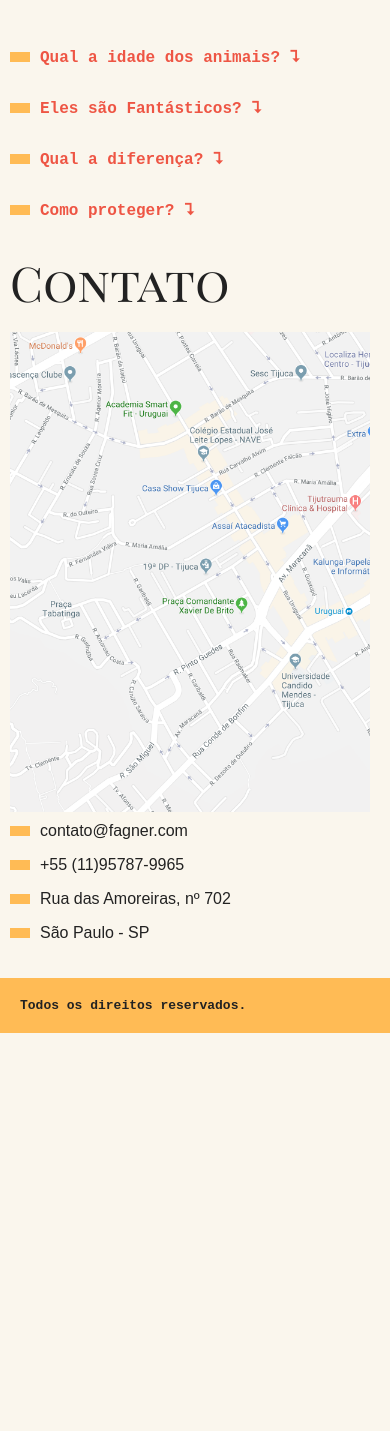
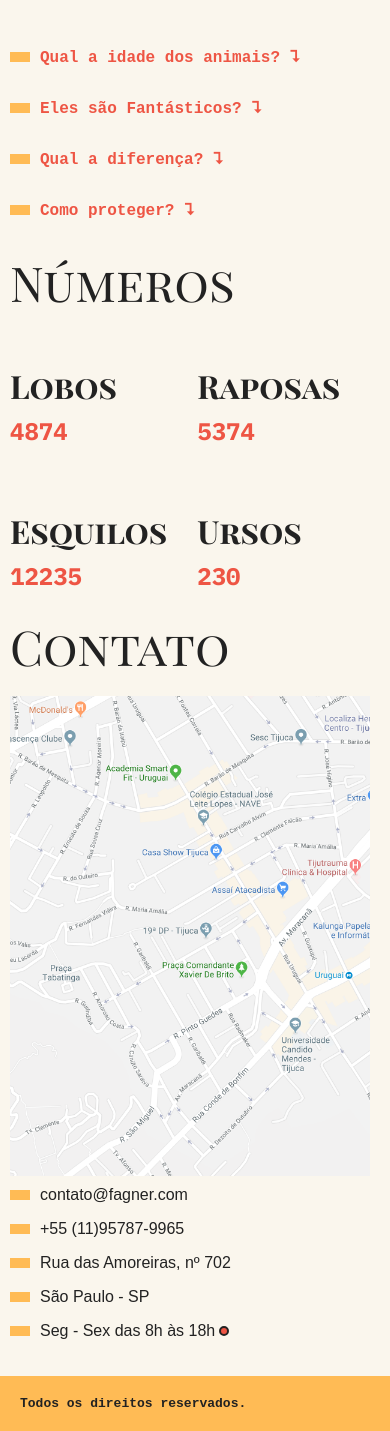
Before and after one commit to FagnerTds/Treinamento-js, a plain HTML site: page Animais-fantasticos/index.html in a window 390 px wide. Shown: the part 734-2165 px from the top of the page. Before the commit the page ends 1767 px from the top, so only its background shows below. Drawn offline with Linux system fonts and the light colour scheme; a web font is replaced by a local one.

Commit message:
Animação números, animação data

```diff
--- a/Animais-fantasticos/css/geral.css
+++ b/Animais-fantasticos/css/geral.css
@@ -1,53 +1,61 @@
-@import url('https://fonts.googleapis.com/css2?family=IBM+Plex+Mono:ital,wght@0,100;0,200;0,300;0,400;0,500;0,600;0,700;1,100;1,200;1,300;1,400;1,500;1,600;1,700&display=swap');
+@import url("https://fonts.googleapis.com/css2?family=IBM+Plex+Mono:ital,wght@0,100;0,200;0,300;0,400;0,500;0,600;0,700;1,100;1,200;1,300;1,400;1,500;1,600;1,700&display=swap");
 
 html {
   scroll-behavior: smooth;
 }
 
-body, h1, h2, ul, li, p, dl, dt, dd{
+body,
+h1,
+h2,
+ul,
+li,
+p,
+dl,
+dt,
+dd {
   margin: 0px;
   padding: 0px;
 }
 
-img{
+img {
   display: block;
   max-width: 100%;
 }
 
-ul{
+ul {
   list-style: none;
 }
 
-body{
+body {
   background: #faf6ed;
   color: #222;
   -webkit-font-smoothing: antialiased;
 }
 
-.grid-container{
+.grid-container {
   display: grid;
-  grid-template-columns: 1fr 120px minmax(300px,800px) 1fr;
+  grid-template-columns: 1fr 120px minmax(300px, 800px) 1fr;
 }
 
-body.dark{
+body.dark {
   background: #1f1f1f;
   color: #faf6ed;
 }
 
-.menu{
+.menu {
   grid-column: 3/5;
   margin-top: 2rem;
   margin-bottom: 2rem;
   background: #fb5;
 }
 
-.menu ul{
+.menu ul {
   display: flex;
   flex-wrap: wrap;
   padding: 10px;
 }
 
-.menu li a{
+.menu li a {
   display: block;
   padding: 15px 10px;
   margin-right: 10px;
@@ -56,11 +64,11 @@ body.dark{
   font-family: monospace;
   font-weight: bold;
   text-transform: uppercase;
-  font-size: .875rem;
-  letter-spacing: .1rem;
+  font-size: 0.875rem;
+  letter-spacing: 0.1rem;
 }
 
-.grid-section{
+.grid-section {
   grid-column: 2/4;
   width: 100%;
   box-sizing: border-box;
@@ -71,27 +79,26 @@ body.dark{
   margin-bottom: 4rem;
 }
 
-.titulo{
-  font-family: 'Playfair Display SC';
+.titulo {
+  font-family: "Playfair Display SC";
   font-size: 6rem;
   line-height: 1;
-  font-weight: normal ;
+  font-weight: normal;
   margin-bottom: 1rem;
   grid-column: 1 / 4;
 }
 
-.animais h2{
+.animais h2 {
   font-family: monospace;
   font-size: 1rem;
   text-transform: uppercase;
-  letter-spacing: .1rem;
+  letter-spacing: 0.1rem;
   margin-bottom: 1rem;
   color: #e54;
-
 }
 
-.animais h2::before{
-  content: '';
+.animais h2::before {
+  content: "";
   display: inline-block;
   width: 40px;
   height: 10px;
@@ -99,72 +106,71 @@ body.dark{
   background: #fb5;
 }
 
-.animais p{
+.animais p {
   font-family: Arial, Helvetica, sans-serif;
   line-height: 1.2;
   margin-bottom: 1rem;
-  font-size: .9rem;
+  font-size: 0.9rem;
 }
 
-.animais-lista{
+.animais-lista {
   height: 370px;
   overflow-y: scroll;
   grid-column: 2;
 }
 
-.animais-lista li{
+.animais-lista li {
   cursor: pointer;
 }
 
-.animais-lista::-webkit-scrollbar{
+.animais-lista::-webkit-scrollbar {
   width: 18px;
 }
 
-.animais-lista::-webkit-scrollbar-thumb{
+.animais-lista::-webkit-scrollbar-thumb {
   background: #fb5;
   border-left: 4px solid #faf6ed;
   border-right: 4px solid #faf6ed;
 }
 
-.animais-lista::-webkit-scrollbar-track{
+.animais-lista::-webkit-scrollbar-track {
   background: #faf6ed;
 }
 
-.animais-lista.dark::-webkit-scrollbar-thumb{
+.animais-lista.dark::-webkit-scrollbar-thumb {
   background: #fb5;
   border-left: 4px solid #1f1f1f;
   border-right: 4px solid #1f1f1f;
 }
 
-.animais-lista.dark::-webkit-scrollbar-track{
+.animais-lista.dark::-webkit-scrollbar-track {
   background: #1f1f1f;
 }
 
-.animais-descricao{
+.animais-descricao {
   grid-column: 3;
 }
 
-.animais-descricao section{
+.animais-descricao section {
   margin-bottom: 3rem;
 }
 
-.faq-lista{
+.faq-lista {
   grid-column: 2/4;
 }
 
-.faq-lista dt{
+.faq-lista dt {
   font-family: monospace;
   font-weight: bold;
   margin-top: 2rem;
-  margin-bottom: .5rem;
+  margin-bottom: 0.5rem;
   color: #e54;
   font-size: 1rem;
   cursor: pointer;
-
 }
 
-.faq-lista dt::before{
-  content: '';
+.faq-lista dt::before {
+  content: "";
   display: inline-block;
   height: 10px;
   width: 20px;
@@ -172,27 +178,27 @@ body.dark{
   background: #fb5;
 }
 
-.faq-lista dd{
+.faq-lista dd {
   font-family: Arial, Helvetica, sans-serif;
-  margin-bottom: .5rem;
+  margin-bottom: 0.5rem;
   margin-left: 30px;
 }
 
-.mapa{
+.mapa {
   grid-column: 2;
 }
 
-.dados{
+.dados {
   grid-column: 3;
 }
 
-.dados li{
+.dados li {
   margin-bottom: 1rem;
   font-family: Arial, Helvetica, sans-serif;
 }
 
-.dados li::before{
-  content: '';
+.dados li::before {
+  content: "";
   display: inline-block;
   height: 10px;
   width: 20px;
@@ -200,7 +206,7 @@ body.dark{
   background: #fb5;
 }
 
-.copy{
+.copy {
   grid-column: 3/5;
   margin-bottom: 2rem;
   background: #fb5;
@@ -212,107 +218,123 @@ body.dark{
   font-weight: bold;
 }
 
-@media (max-width: 700px){
-  .grid-container{
+@media (max-width: 700px) {
+  .grid-container {
     grid-template-columns: 1fr;
   }
-  .menu, .grid-section, .copy{
+  .menu,
+  .grid-section,
+  .copy {
     grid-column: 1;
   }
-  .grid-section{
+  .grid-section {
     grid-template-columns: 100px 1fr;
     gap: 10px;
     margin-bottom: 10px;
   }
-  .animais-lista{
+  .animais-lista {
     grid-column: 1;
-
   }
-  .faq-lista, .dados, .mapa{
+  .faq-lista,
+  .dados,
+  .mapa {
     grid-column: 1/3;
   }
-  .titulo{
+  .titulo {
     font-size: 3rem;
   }
-  .menu{
+  .menu {
     margin-top: 0px;
     margin-bottom: 0px;
   }
-  .copy{
+  .copy {
     margin-bottom: 0px;
   }
 }
 
-.js [data-tab="content"] section{
+.js [data-tab="content"] section {
   display: none;
 }
 
-[data-tab="content"] section.ativo{
+[data-tab="content"] section.ativo {
   display: block !important;
 }
-[data-tab="content"] section.ativo.show-rigth{
-  animation: show-rigth .5s forwards;
+[data-tab="content"] section.ativo.show-rigth {
+  animation: show-rigth 0.5s forwards;
 }
-[data-tab="content"] section.ativo{
-  animation: show-down .5s forwards;
+[data-tab="content"] section.ativo {
+  animation: show-down 0.5s forwards;
 }
 
-@keyframes show-rigth{
-  from{
+@keyframes show-rigth {
+  from {
     opacity: 0;
-    transform: translate3d(-30px,0,0);
+    transform: translate3d(-30px, 0, 0);
   }
-  to{
+  to {
     opacity: 1;
-    transform: translate3d(0,0,0);
+    transform: translate3d(0, 0, 0);
   }
 }
-@keyframes show-down{
-  from{
+@keyframes show-down {
+  from {
     opacity: 0;
-    transform: translate3d(0px,-30px,0);
+    transform: translate3d(0px, -30px, 0);
   }
-  to{
+  to {
     opacity: 1;
-    transform: translate3d(0,0,0);
+    transform: translate3d(0, 0, 0);
   }
 }
 
-.js [data-anime="accordion"] dd{
+.js [data-anime="accordion"] dd {
   display: none;
 }
-[data-anime="accordion"] dd.ativo{
+[data-anime="accordion"] dd.ativo {
   display: block;
-  animation: slideDown .5s forwards;
+  animation: slideDown 0.5s forwards;
 }
 
-@keyframes slideDown{
-  from{
+@keyframes slideDown {
+  from {
     opacity: 0;
     max-height: 0;
   }
-  to{
+  to {
     opacity: 1;
     max-height: 200px;
   }
 }
 
-[data-anime="accordion"] dt::after{
+[data-anime="accordion"] dt::after {
   content: "⮧";
   margin-left: 10px;
 }
-[data-anime="accordion"] dt.ativo::after{
+[data-anime="accordion"] dt.ativo::after {
   content: "⮥";
 }
 
-.js [data-anime='scroll']{
+.js [data-anime="scroll"] {
   opacity: 0;
   transform: translate3d(-30px, 0, 0);
-  transition: .3s;
-
+  transition: 0.3s;
 }
 
-.js [data-anime='scroll'].ativo{
+.js [data-anime="scroll"].ativo {
   opacity: 1;
   transform: translate3d(0, 0, 0);
 }
+
+[data-semana]::after {
+  content: "";
+  display: inline-block;
+  width: 6px;
+  height: 6px;
+  background-color: #e54;
+  margin-left: 4px;
+  border-radius: 50%;
+  border: solid 2px #222;
+}
+[data-semana].aberto::after {
+  background-color: #3f4;
+}
--- /dev/null
+++ b/Animais-fantasticos/css/numeros.css
@@ -0,0 +1,24 @@
+.numeros-grid{
+  display: grid;
+  grid-template-columns: 1fr 1fr;
+  grid-column: 2/4;
+  gap: 30px;
+}
+.numeros-grid h3{
+  font-family: "playfair Display SC";
+  font-size: 2rem;
+  margin-bottom: .5rem;
+}
+
+.numeros-grid span{
+  font-family: "IBM Plex Mono", monospace;
+  font-weight: bold;
+  font-size: 1.5rem;
+  color: #E54;
+}
+
+@media(max-width: 700px){
+  .numeros-grid{
+    grid-column: 1;
+  }
+}
--- a/Animais-fantasticos/css/style.css
+++ b/Animais-fantasticos/css/style.css
@@ -3,3 +3,4 @@
 @import "./tooltip.css";
 @import "./dropdown.css";
 @import "./menuMobile.css";
+@import "./numeros.css";
--- a/Animais-fantasticos/index.html
+++ b/Animais-fantasticos/index.html
@@ -119,6 +119,29 @@
         <dd>Lorem ipsum dolor sit amet consectetur adipisicing elit. Hic sequi ipsam assumenda voluptate ducimus voluptas iusto sapiente mollitia? Eum quasi a quam ipsam.</dd>
       </dl>
     </section>
+
+    <section class="grid-section numeros" data-anime="scroll">
+      <h1 class="titulo">Números</h1>
+      <div class="numeros-grid">
+        <div class="numero-animal">
+          <h3>Lobos</h3>
+          <span data-numero>4874</span>
+        </div>
+        <div class="numero-animal">
+          <h3>Raposas</h3>
+          <span data-numero>5374</span>
+        </div>
+        <div class="numero-animal">
+          <h3>Esquilos</h3>
+          <span data-numero>12235</span>
+        </div>
+        <div class="numero-animal">
+          <h3>Ursos</h3>
+          <span data-numero>230</span>
+        </div>
+      </div>
+    </section>
+
     <section class="grid-section contato" data-anime="scroll" id="contato">
       <h1 class="titulo">Contato</h1>
       <div class="mapa" data-tootip aria-label="Endereço próximo ao estacionamento">
@@ -130,6 +153,7 @@
         <li>+55 (11)95787-9965</li>
         <li>Rua das Amoreiras, nº 702</li>
         <li>São Paulo - SP</li>
+        <li data-semana="1,2,3,4,5" data-horario="8, 18">Seg - Sex das 8h às 18h</li>
       </ul>
     </section>
 
--- /dev/null
+++ b/Animais-fantasticos/js/modules/animaNumeros.js
@@ -0,0 +1,33 @@
+export default function initAnimaNumeros() {
+  function animaNumeros() {
+  const numeros = document.querySelectorAll("[data-numero]");
+
+  numeros.forEach((numero) => {
+    const total = +numero.innerText;
+    const incremento = Math.floor(total / 100);
+
+    let start = 0;
+    const timer = setInterval(() => {
+      start = start + incremento;
+      numero.innerText = start++;
+      if (start > total) {
+        numero.innerText = total;
+        clearInterval(timer);
+      }
+    }, 30 * Math.random());
+  });
+}
+function handleMutation(mutation) {
+  if (mutation[0].target.classList.contains("ativo")) {
+    animaNumeros();
+    observer.disconnect();
+  }
+
+}
+
+const observer = new MutationObserver(handleMutation);
+const observerTarget = document.querySelector(".numeros");
+
+observer.observe(observerTarget, { attributes: true });
+
+}
--- /dev/null
+++ b/Animais-fantasticos/js/modules/funcionamento.js
@@ -0,0 +1,20 @@
+export default function initFuncionamento() {
+  const funcionamento = document.querySelector("[data-semana]");
+
+  const diasSemana = funcionamento.dataset.semana.split(",").map(Number);
+  const horarioSemana = funcionamento.dataset.horario.split(",").map(Number);
+
+  const dataAgora = new Date();
+  const diaAgora = dataAgora.getDay();
+  const horarioAgora = dataAgora.getHours();
+  console.log(horarioAgora);
+
+
+  const semanaAberto = diasSemana.indexOf(diaAgora) !== -1;
+  const horarioAberto =
+    horarioAgora >= horarioSemana[0] && horarioAgora < horarioSemana[1];
+
+  if (semanaAberto && horarioAberto) {
+    funcionamento.classList.add("aberto");
+  }
+}
--- a/Animais-fantasticos/js/script.js
+++ b/Animais-fantasticos/js/script.js
@@ -6,6 +6,8 @@ import initModal from "./modules/modal.js"
 import initTooltip from "./modules/tooltip.js"
 import initDropdown from "./modules/dropdown.js"
 import initMenuMobile from "./modules/menuMobile.js"
+import initAnimaNumeros from "./modules/animaNumeros.js"
+import initFuncionamento from "./modules/funcionamento.js"
 
 initScrollSuave();
 initAnimacaoScroll();
@@ -15,3 +17,5 @@ initModal();
 initTooltip();
 initDropdown();
 initMenuMobile();
+initAnimaNumeros();
+initFuncionamento();
```
